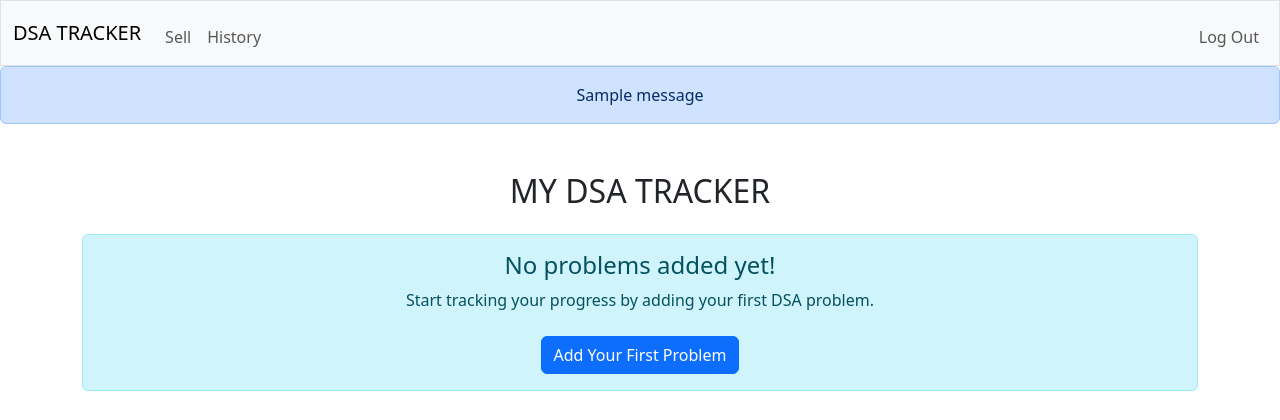
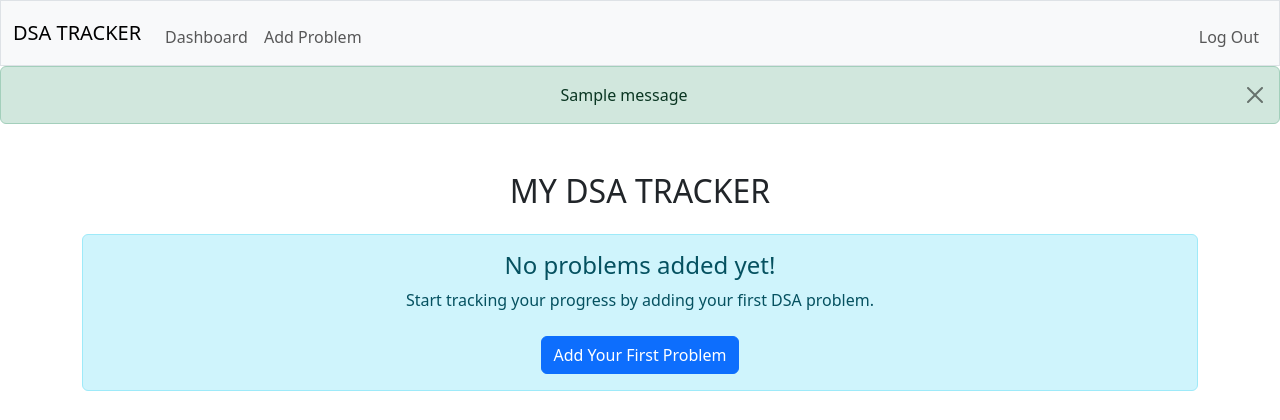
Before and after one commit to Eshi9806/DSA-Tracker, a Flask app: page / in a window 1280 px wide. Shown: the top 420 px of the page. Run offline with Flask 3, Linux system fonts and the light colour scheme; the visitor is signed in with stand-in values (Sample User, id 1); one stand-in notice (Sample message) is shown; data that the repository does not hold is empty.

Commit message:
Complete CS50x Final Project: Flask DSA Tracker v1.0

```diff
--- a/app.py
+++ b/app.py
@@ -1,6 +1,6 @@
 from helpers import login_required
 import sqlite3
-from flask import Flask,session , render_template, request, redirect, url_for
+from flask import flash,Flask,session , render_template, request, redirect, url_for
 from werkzeug.security import generate_password_hash, check_password_hash
 app = Flask(__name__)
 app.secret_key = 'your_secret_key'
@@ -79,6 +79,7 @@ def delete(id):
     db = get_db()
     db.execute("DELETE FROM problems WHERE id = ? AND user_id = ?", (id, session["user_id"]))
     db.commit()
+    flash("Problem deleted!", "warning")
     return redirect("/")
 
 @app.route("/edit/<int:id>", methods=["POST", "GET"])
@@ -115,6 +116,7 @@ def edit(id):
         )
         conn.commit()
         conn.close()
+        flash("Problem updated!", "info")
         return redirect("/")
 
 
@@ -186,9 +188,10 @@ def add():
 
         conn = get_db_connection()
         conn.execute("INSERT INTO problems(title, topic, difficulty, status, theory_url, practice_url, notes, user_id) VALUES (?, ?, ?, ?, ?, ?, ?, ?)", (title, topic, difficulty, status, theory_url, practice_url, notes, user_id))
+        flash("Problem added successfully!", "success")
         conn.commit()
         conn.close()
-
+        flash("Problem added!", "success")
         return redirect("/")
 
 
--- a/templates/index.html
+++ b/templates/index.html
@@ -25,10 +25,14 @@
                     <tr>
                         <td>{{ problem.title }}</td>
                         <td>{{ problem.topic }}</td>
-                        <td>{{ problem.difficulty }}</td>
-                        <td>{{ problem.status }}</td>
-                        <td><a href="{{ problem['theory_url'] }}" target="_blank">Theory</a></td>
-                        <td><a href="{{ problem['practice_url'] }}" target="_blank">Practice</a></td>
+                        <td><span class="badge {% if problem.difficulty == 'Easy' %}bg-success{% elif problem.difficulty == 'Medium' %}bg-warning text-dark{% else %}bg-danger{% endif %}">
+    {{ problem.difficulty }}
+</span></td>
+                        <td><span class="badge {% if problem.status == 'Solved' %}bg-success{% elif problem.status == 'Attempted' %}bg-info text-dark{% else %}bg-warning text-dark{% endif %}">
+    {{ problem.status }}
+</span></td>
+                        <td>{% if problem.theory_url %}<a href="{{ problem.theory_url }}" target="_blank" class="btn btn-sm btn-outline-info">Theory</a>{% else %}<span class="text-muted">-</span>{% endif %}</td>
+                        <td>{% if problem.practice_url %}<a href="{{ problem.practice_url }}" target="_blank" class="btn btn-sm btn-outline-success">Practice</a>{% else %}<span class="text-muted">-</span>{% endif %}</td>
                         <td>{{ problem.notes }}</td>
                         <td>
                         <form action="/delete/{{ problem.id }}" method="POST" style="display:inline;">
--- a/templates/layout.html
+++ b/templates/layout.html
@@ -31,8 +31,8 @@
                 <div class="collapse navbar-collapse" id="navbar">
                     {% if session["user_id"] %}
                         <ul class="navbar-nav me-auto mt-2">
-                            <li class="nav-item"><a class="nav-link" href="/">Sell</a></li>
-                            <li class="nav-item"><a class="nav-link" href="/add">History</a></li>
+                            <li class="nav-item"><a class="nav-link" href="/">Dashboard</a></li>
+                            <li class="nav-item"><a class="nav-link" href="/add">Add Problem</a></li>
                         </ul>
                         <ul class="navbar-nav ms-auto mt-2">
                             <li class="nav-item"><a class="nav-link" href="/logout">Log Out</a></li>
@@ -47,13 +47,18 @@
             </div>
         </nav>
 
-        {% if get_flashed_messages() %}
-            <header>
-                <div class="alert alert-primary mb-0 text-center" role="alert">
-                    {{ get_flashed_messages() | join(" ") }}
-                </div>
-            </header>
-        {% endif %}
+        {% with messages = get_flashed_messages(with_categories=true) %}
+  {% if messages %}
+    <header>
+      {% for category, message in messages %}
+        <div class="alert alert-{{ category }} alert-dismissible fade show mb-0 text-center" role="alert">
+          {{ message }}
+          <button type="button" class="btn-close" data-bs-dismiss="alert" aria-label="Close"></button>
+        </div>
+      {% endfor %}
+    </header>
+  {% endif %}
+{% endwith %}
 
         <main class="container py-5 text-center">
             {% block main %}{% endblock %}
```
